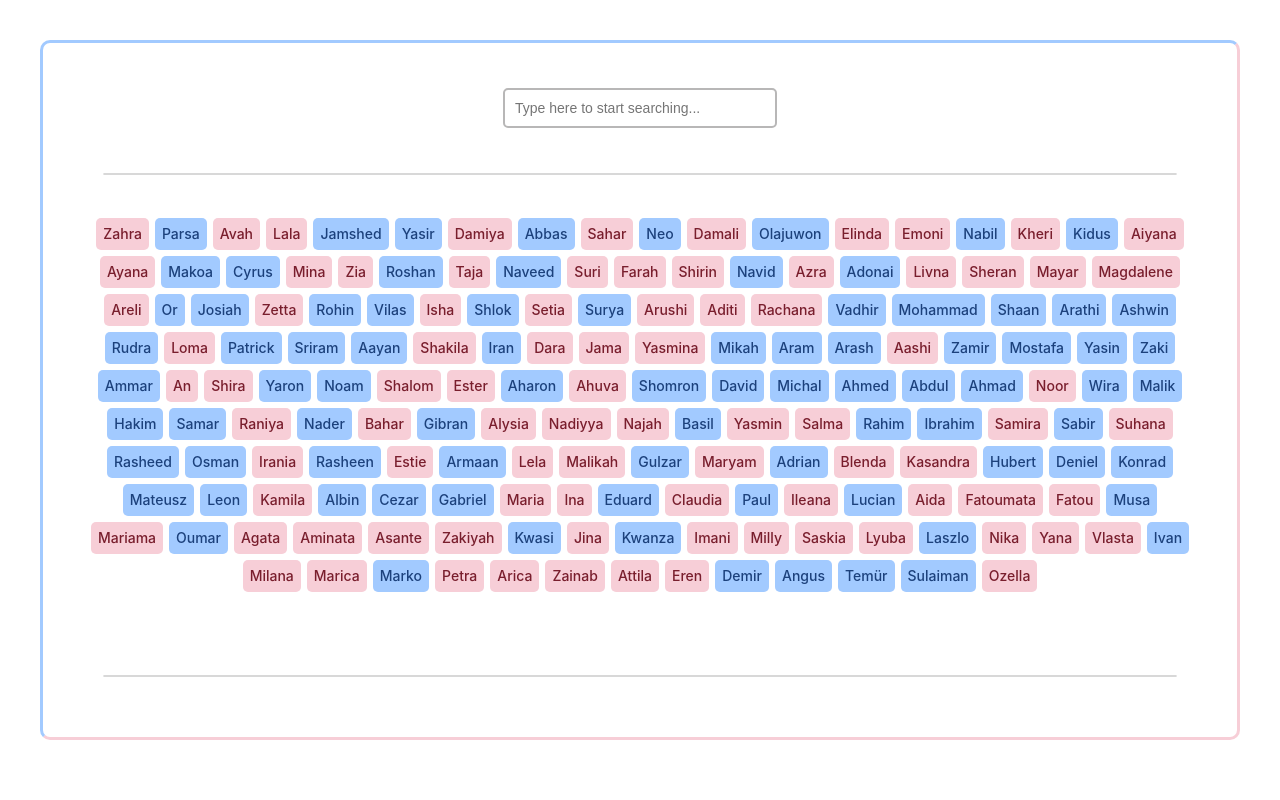
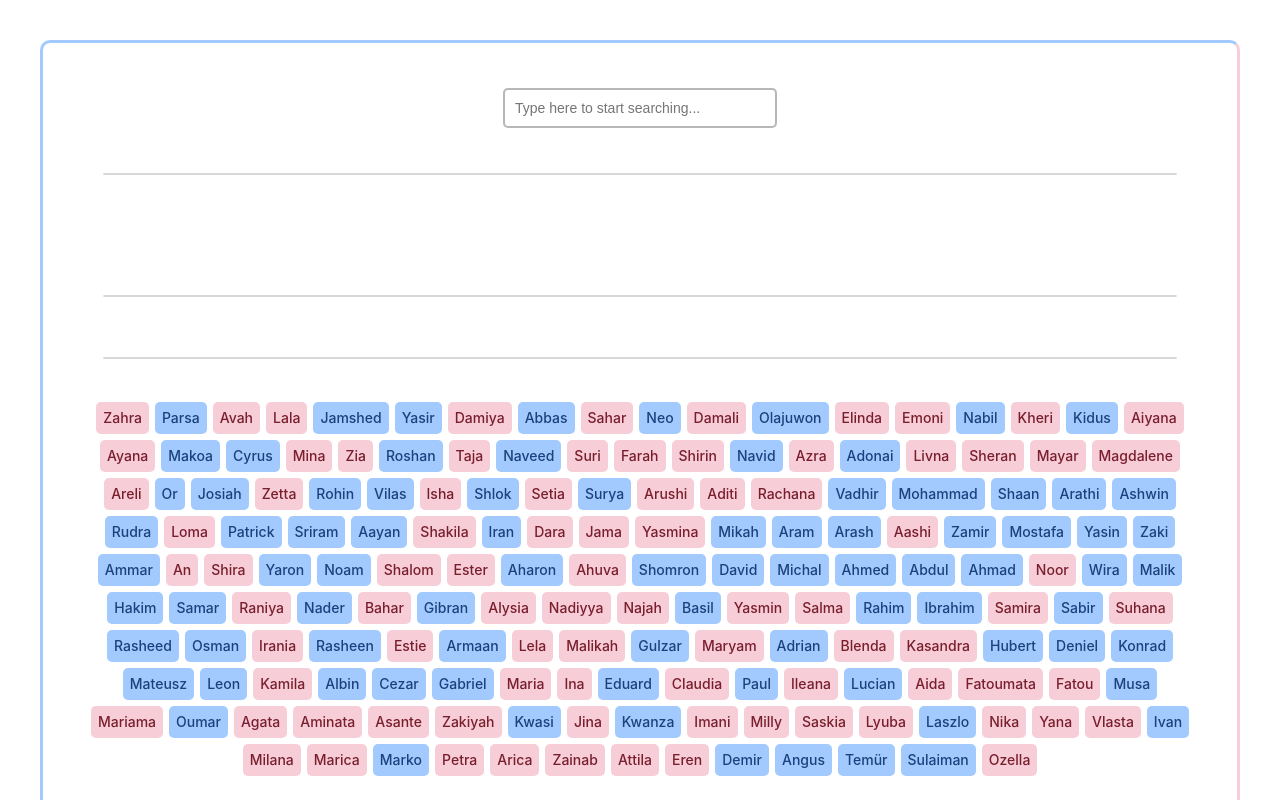
Before and after one commit to Matthew-Man/project-baby-names-week5, a React (Create React App) app: page / in a window 1280 px wide. Shown: the top 800 px of the page. Built offline with nearby package versions, Linux system fonts and the light colour scheme.

Commit message:
ability to add names to favourite list built

```diff
--- a/src/App.tsx
+++ b/src/App.tsx
@@ -2,28 +2,58 @@ import React, { useState } from "react";
 import data from "./babyNamesData.json"
 import displayBabyNames from "./components/baby_name_card";
 import displaySearchBar from "./components/search_bar";
+import DisplayFavourites from "./components/favourites";
 import IBabyNames from "./components/interface";
 import "./App.css";
 
 function App() {
     const babyNameData = data;
+    const emptyFavourites: IBabyNames[] = []
     const [searchBar, setSearchBar] = useState("");
+    const [favourites, setFavourites] = useState(emptyFavourites);
 
     const handleSearchChange = (e: React.ChangeEvent<HTMLInputElement>) => setSearchBar(e.target.value);
+    const handleClickFavourites = (id: number) => addFavourites(findName(id));
+
+
+    // function toggleFavourites(name: string) {
+    //     if (babyNameData.includes(findName(name)))
+    // }
+
+
+    function addFavourites(name: IBabyNames | undefined): void {
+        if (name === undefined) {
+            alert("There was an issue adding this name to your favourites, sorry");
+        } else {
+            const newFavourites = [...favourites]
+            newFavourites.push(name);
+            setFavourites(newFavourites);
+        }
+    }
+
+
+    function findName(idNumber: number): IBabyNames | undefined {
+        //look at function .find()
+        return babyNameData.find((item) => item.id === idNumber);
+    }
+
+    console.log(favourites);
 
 
     function resultsToDisplay(searchTerm: string): IBabyNames[] {
         if (searchTerm !== "") {
-            return babyNameData.filter((name) => name.name.toLowerCase().includes(searchTerm.toLowerCase()))
+            return babyNameData.filter(({name}) => name.toLowerCase().includes(searchTerm.toLowerCase()))
         } else {
             return babyNameData
         };
     };
 
+    //return components rather than js functions
     return (
         <div className="outer-container">
             {displaySearchBar(searchBar, handleSearchChange)}
-            {displayBabyNames(resultsToDisplay(searchBar))}
+            <DisplayFavourites listOfFavourites={favourites} removeFavourite={() => console.log("unfavourite")}/>
+            {displayBabyNames(resultsToDisplay(searchBar), handleClickFavourites)}
         </div>
     );
 }
--- a/src/components/baby_name_card.css
+++ b/src/components/baby_name_card.css
@@ -23,12 +23,18 @@
     border-radius: 5px;
 }
 
+.card:hover {
+    box-shadow: 0px 1px 8px rgba(0, 0, 0, 0.3);
+    cursor: pointer;
+}
+
 .card p {
     font-size: 14px;
     font-weight: 500;
     padding: 5px;
     text-align: center;
     margin: 0;
+    border: none;
 }
 
 #top-margin {
--- a/src/components/baby_name_card.tsx
+++ b/src/components/baby_name_card.tsx
@@ -2,34 +2,34 @@ import IBabyNames from "./interface";
 import "./baby_name_card.css"
 
 
-export default function displayBabyNames(allData: IBabyNames[]) {
+export default function displayBabyNames(allData: IBabyNames[], handleAddFavourite: (id: number) => void) {
+    function createBabyCard(props: IBabyNames) {
+        return (
+            <BabyCard
+                id={props.id}
+                name={props.name}
+                sex={props.sex}
+            />
+        )
+    }
+
+
+    function BabyCard(props: IBabyNames): JSX.Element {
+        const {id, name, sex} = props
+        return (
+            <div className={sex + " card"} key={id} onClick={() => handleAddFavourite(id)}><p>{name}</p></div>
+        )
+    }
+
+
     return (
         <div>
             <hr id="top-margin"/>
             <div className="flex-container">
-                {allData.map(createBabyCard)}
+                {allData.map((babyName) => createBabyCard(babyName))}
             </div>
             <br/>
             <hr id="bottom-margin"/>
         </div>
     )
 }
-
-
-function createBabyCard(props: IBabyNames) {
-    return (
-        <BabyCard
-            id={props.id}
-            name={props.name}
-            sex={props.sex}
-        />
-    )
-}
-
-
-function BabyCard(props: IBabyNames): JSX.Element {
-    const {name, sex} = props
-    return (
-        <div className={sex + " card"}><p>{name}</p></div>
-    )
-}
--- /dev/null
+++ b/src/components/favourites.tsx
@@ -0,0 +1,13 @@
+import IBabyNames from "./interface";
+import "./favourites.css"
+import displayBabyNames from "./baby_name_card";
+
+export default function DisplayFavourites(props: {listOfFavourites: IBabyNames[], removeFavourite: () => void}): JSX.Element {
+    console.log(props.listOfFavourites)
+
+    return (
+        <div>
+            {displayBabyNames(props.listOfFavourites, props.removeFavourite)}
+        </div>
+    )
+}
```
Also changed, not shown: src/components/favourites.css (added).
